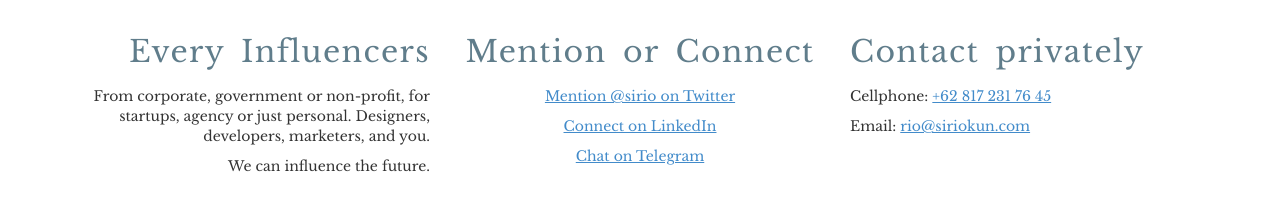
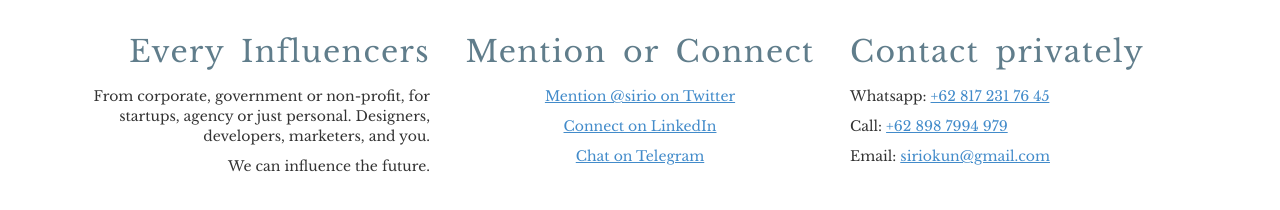
Before and after one commit to siriokun/siriokun.github.io, a plain HTML site: page index.html in a window 1280 px wide. Shown: the part 1612-1822 px from the top of the page. Drawn offline with nearby package versions, Linux system fonts and the light colour scheme.

Commit message:
Update contacts

```diff
--- a/index.html
+++ b/index.html
@@ -114,9 +114,10 @@
             </div>
             <div class="col-lg-4">
                 <h2>Contact privately</h2>
-                <p>Cellphone: <a href="tel:+628172317645">+62 817 231 76 45</a></p>
+                <p>Whatsapp: <a href="https://wa.me/+628172317645">+62 817 231 76 45</a></p>
+                <p>Call: <a href="tel:+628987994979">+62 898 7994 979</a></p>
                 <p>Email:
-                    <a href="mailto:rio@siriokun.com">rio@siriokun.com</a>
+                    <a href="mailto:siriokun@gmail.com">siriokun@gmail.com</a>
                 </p>
             </div>
         </div>
```
Also changed, not shown: 1 other file.
